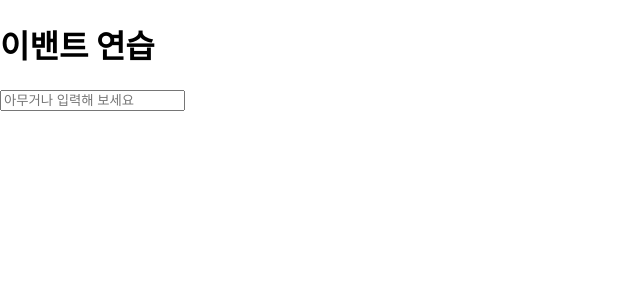
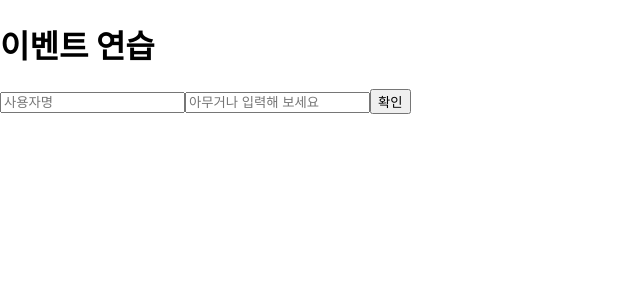
Before and after one commit to happiipark/Many-drops-make-a-shower, a React (Create React App) app in the folder React/hello-react/: page / in a window 1280 px wide. Shown: the top 300 px of the page, without its empty margins (0-640 px from the left). Built offline with nearby package versions, Linux system fonts and the light colour scheme.

Commit message:
4.2 완료
4.2 완료

```diff
--- a/React/hello-react/src/EventPractice.js
+++ b/React/hello-react/src/EventPractice.js
@@ -1,18 +1,51 @@
 import React, { Component } from "react";
 
 class EventPractice extends Component {
+  state = {
+    username: "",
+    message: "",
+  };
+
+  handleChange = (e) => {
+    this.setState({
+      [e.target.name]: e.target.value,
+    });
+  };
+
+  handleClick = () => {
+    alert(this.state.username + " : " + this.state.message);
+    this.setState({
+      username: "",
+      message: "",
+    });
+  };
+
+  handleKeyPress = (e) => {
+    if (e.key === "Enter") {
+      this.handleClick();
+    }
+  };
+
   render() {
     return (
       <div>
-        <h1>이밴트 연습</h1>
+        <h1>이벤트 연습</h1>
+        <input
+          type="text"
+          name="username"
+          placeholder="사용자명"
+          value={this.state.username}
+          onChange={this.handleChange}
+        />
         <input
           type="text"
           name="message"
           placeholder="아무거나 입력해 보세요"
-          onChange={(e) => {
-            console.log(e.target.value);
-          }}
+          value={this.state.message}
+          onChange={this.handleChange}
+          onKeyPress={this.handleKeyPress}
         />
+        <button onClick={this.handleClick}>확인</button>
       </div>
     );
   }
```
